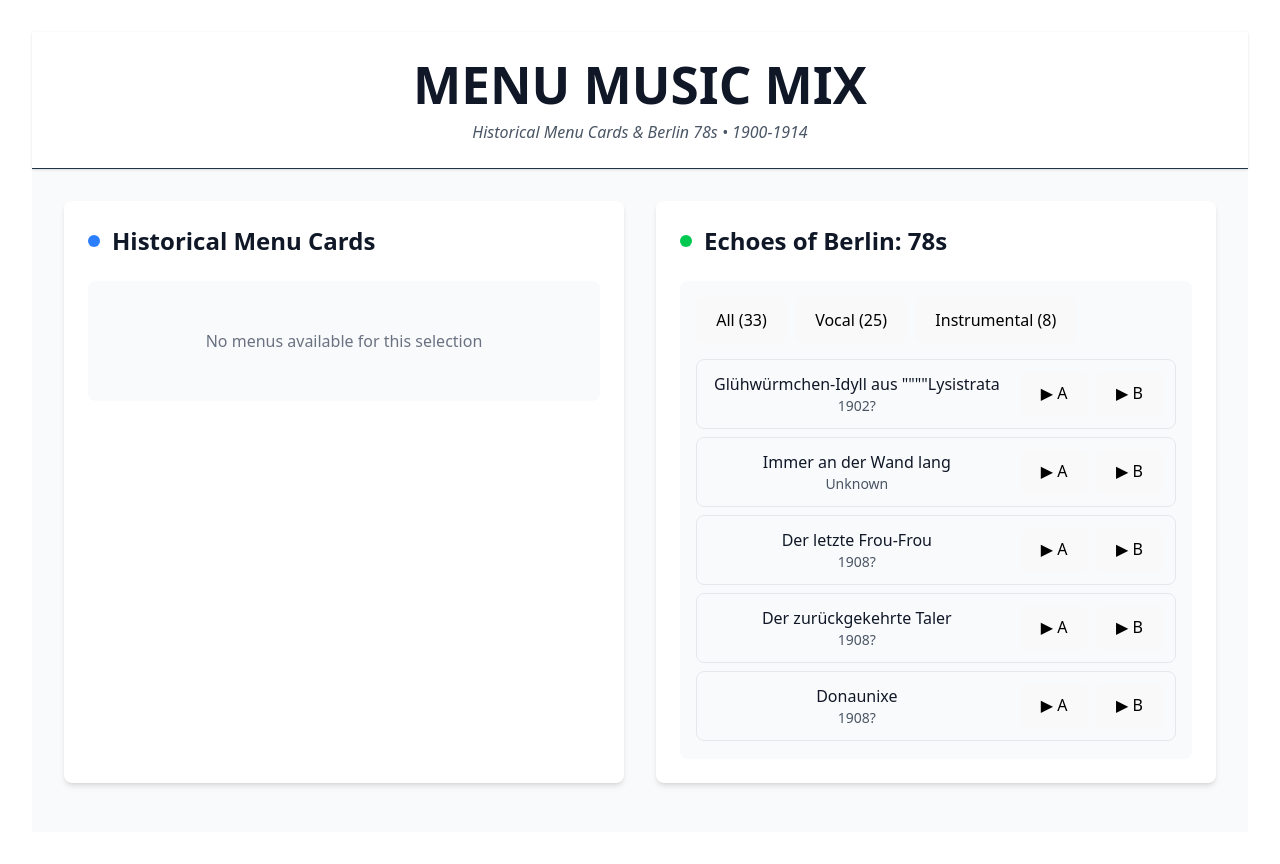
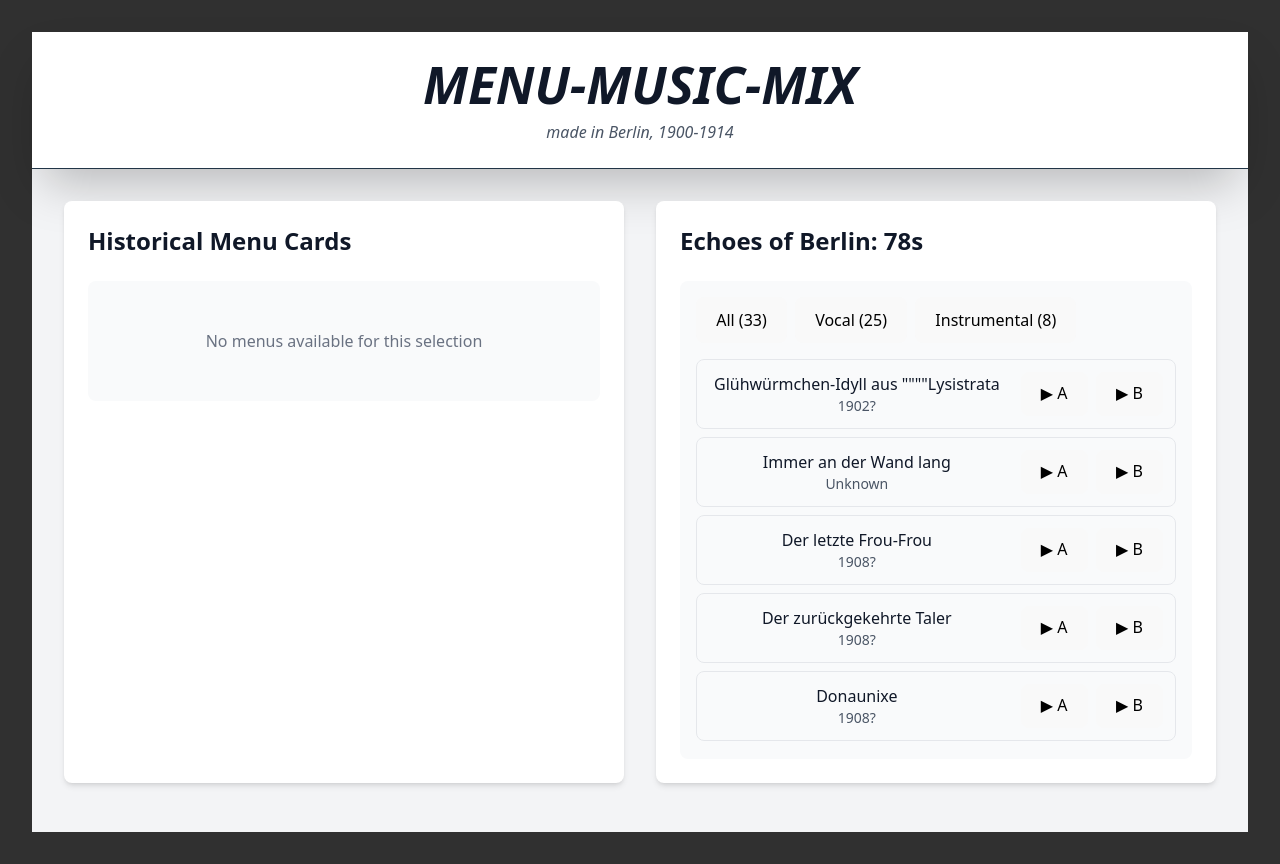
Before and after one commit to M-RBR/menu-music-mix, a React (Vite) app: page / in a window 1280 px wide. Built offline with nearby package versions, Linux system fonts and the light colour scheme.

Commit message:
Add styling update

```diff
--- a/src/App.jsx
+++ b/src/App.jsx
@@ -4,15 +4,15 @@ import MenuViewer from "./components/MenuViewer";
 
 function App() {
   return (
-    <div className="min-h-screen bg-gray-50">
+    <div className="min-h-screen bg-gray-100">
       {/* Header */}
-      <header className="bg-white shadow-sm border-b">
+      <header className="bg-white shadow-2xl border-b">
         <div className="max-w-7xl mx-auto px-4 sm:px-6 lg:px-8 py-6">
-          <h1 className="text-4xl font-bold text-gray-900 text-center">
-            MENU MUSIC MIX
+          <h1 className="text-4xl font-bold text-gray-900 text-center italic">
+            MENU-MUSIC-MIX
           </h1>
           <p className="text-center text-gray-600 mt-2 italic">
-            Historical Menu Cards & Berlin 78s • 1900-1914
+            made in Berlin, 1900-1914
           </p>
         </div>
       </header>
@@ -23,7 +23,6 @@ function App() {
           {/* Left Section - Menu Cards */}
           <section className="bg-white rounded-lg shadow-md p-6">
             <div className="flex items-center mb-6">
-              <div className="w-3 h-3 bg-blue-500 rounded-full mr-3"></div>
               <h2 className="text-2xl font-semibold text-gray-900">
                 Historical Menu Cards
               </h2>
@@ -36,7 +35,6 @@ function App() {
           {/* Right Section - Music */}
           <section className="bg-white rounded-lg shadow-md p-6">
             <div className="flex items-center mb-6">
-              <div className="w-3 h-3 bg-green-500 rounded-full mr-3"></div>
               <h2 className="text-2xl font-semibold text-gray-900">
                 Echoes of Berlin: 78s
               </h2>
--- a/src/components/MenuViewer.jsx
+++ b/src/components/MenuViewer.jsx
@@ -71,7 +71,7 @@ export default function MenuViewer() {
     <div>
       {/* Year Filter */}
       <div className="mb-4">
-        <label className="block text-sm font-medium text-gray-700 mb-2">
+        <label className="block text-sm font-medium text-gray-900 mb-2">
           Filter by Year
         </label>
         <select
@@ -103,10 +103,14 @@ export default function MenuViewer() {
 
           {/* Menu Info */}
           <div className="mb-4">
-            <h4 className="font-medium text-gray-900">{currentMenu.title}</h4>
+            <h4 className="font-medium text-gray-900">
+              Title:{" "}
+              <p className="font-medium text-gray-900 italic">
+                {currentMenu.title}
+              </p>
+            </h4>
             <p className="text-sm text-gray-600">
-              {currentMenu.location && `${currentMenu.location}, `}
-              {currentMenu.fullDate}
+              Date: {currentMenu.fullDate}
             </p>
             <p className="text-xs text-gray-500 mt-1">
               {currentMenu.images.length} page
@@ -127,7 +131,7 @@ export default function MenuViewer() {
               onClick={handleViewMenu}
               className="flex-1 px-4 py-2 bg-blue-600 text-black rounded-lg hover:bg-blue-700 transition-colors"
             >
-              View All Pages
+              View all pages of this menu
             </button>
             <button
               onClick={handleNextMenu}
@@ -139,7 +143,7 @@ export default function MenuViewer() {
           </div>
 
           {/* Menu Counter */}
-          <div className="text-center text-sm text-gray-500 mt-2">
+          <div className="text-center text-sm text-gray-500 mt-2 underline">
             Menu {currentMenuIndex + 1} of {displayedMenus.length}
           </div>
         </div>
--- a/src/index.css
+++ b/src/index.css
@@ -30,6 +30,7 @@ body {
   place-items: center;
   min-width: 320px;
   min-height: 100vh;
+  background-color: #303030;
 }
 
 h1 {
```
